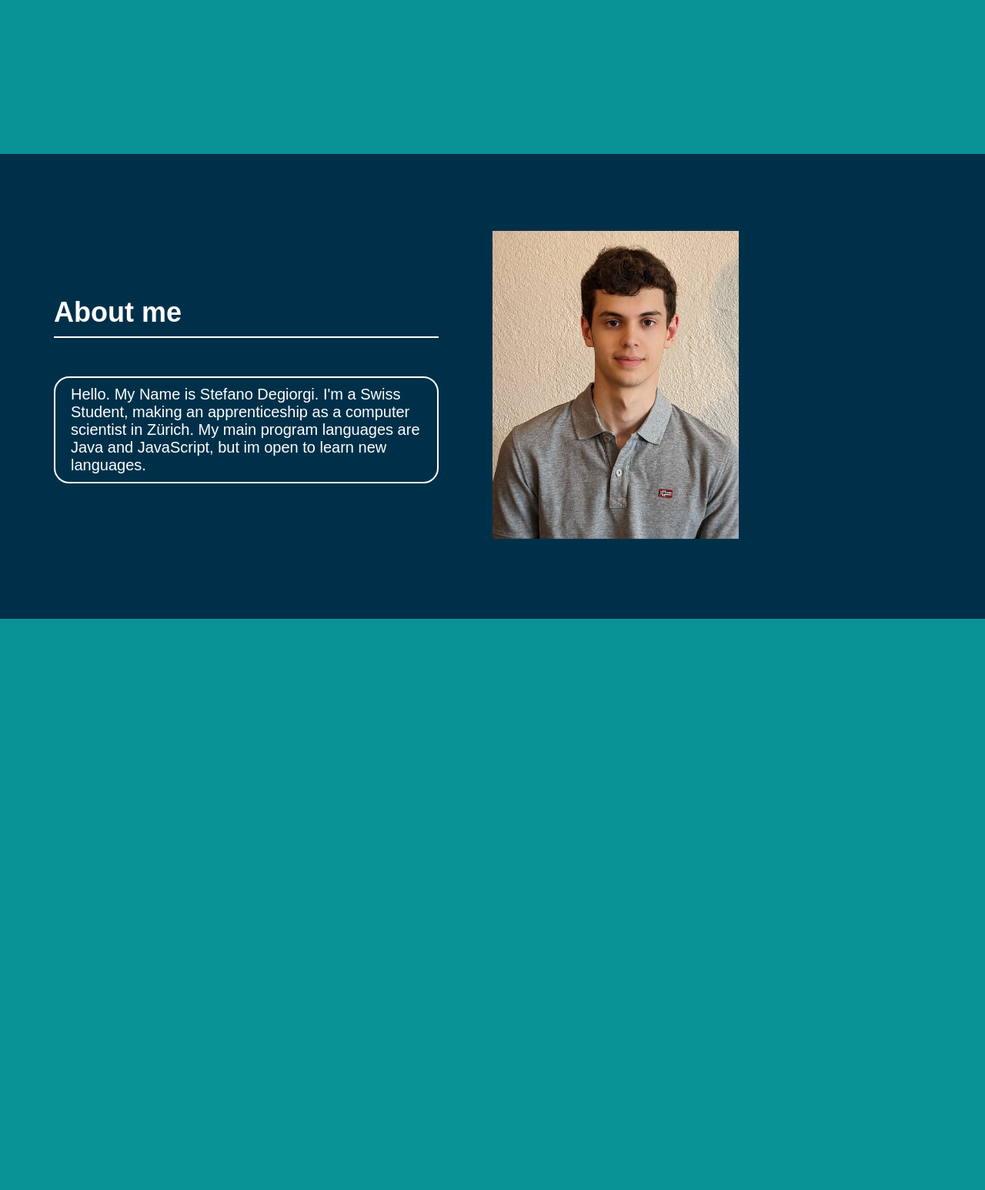
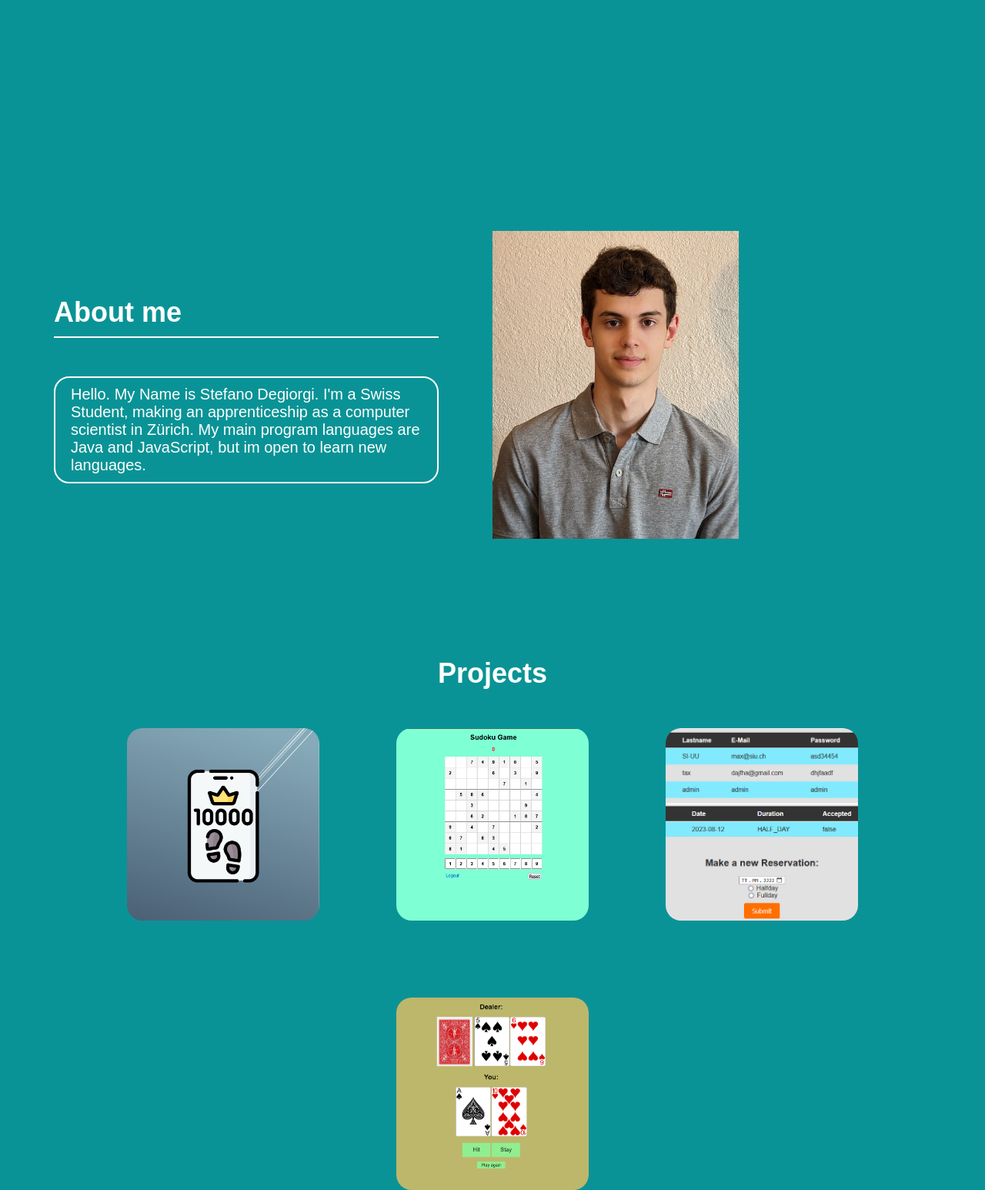
Before and after one commit to StefDegiorgi/portfolio, a PHP site: page / in a window 1280 px wide. Shown: the part 769-2315 px from the top of the page at 77% size. Before the commit the page ends 1573 px from the top, so only its background shows below. Run offline with PHP 8.4, Linux system fonts and the light colour scheme.

Commit message:
added projects

```diff
--- a/css/style.css
+++ b/css/style.css
@@ -1,5 +1,5 @@
 body {
-  background-color: #003049;
+  background-color: #0a9396;
   font-family: Arial, sans-serif;
   margin: 0;
   padding: 0;
@@ -71,6 +71,7 @@
   justify-content: center;
   align-items: center;
   padding: 100px 0;
+  margin-bottom: 10px;
 }
 
 .left,
@@ -102,23 +103,35 @@
   display: inline-block;
 }
 
-@media (max-width: 768px) {
-  header {
-    flex-direction: column;
-    text-align: center;
-  }
-
-  nav ul {
-    flex-direction: column;
-    align-items: center;
-  }
-
-  nav li {
-    margin: 10px 0;
-  }
-}
-
 .about-img {
   height: 400px;
   width: 320px;
 }
+
+
+.projects {
+  margin-top: 50px;
+  background-color: #0a9396;
+  text-align: center;
+}
+
+.projects h1 {
+  font-size: 36px;
+  color: white;
+  margin-bottom: 20Fpx;
+}
+
+.projects .projects {
+  display: flex;
+  justify-content: center;
+  align-items: center;
+  flex-wrap: wrap;
+  gap: 100px;
+}
+
+.project-img {
+  width: 250px;
+  height: 250px;
+  border-radius: 20px;
+  object-fit: cover;
+}
--- a/index.php
+++ b/index.php
@@ -7,6 +7,7 @@
   <meta http-equiv="X-UA-Compatible" content="ie=edge">
   <title>Protfolio | Stefano Degiorgi</title>
   <link rel="stylesheet" href="css/style.css">
+
   <link rel="icon" href="./favicon.ico" type="image/x-icon">
   <script src="index.js"></script>
 </head>
@@ -45,8 +46,18 @@
       </div>
     </div>
     <div class="right">
-      <img class="about-img" src="img/profil.jpg" alt="picture of nimai">
+      <img class="about-img" src="img/profil.jpg" alt="picture of stefano">
     </div>
   </section>
+  <section class="projects" id="projects">
+    <h1>Projects</h1>
+    <div class="projects">
+      <img class="project-img" src="img/step_goal.png">
+      <img class="project-img" src="img/sudoku-game.png">
+      <img class="project-img" src="img/user-list.png">
+      <img class="project-img" src="img/blackjack.png">
+    </div>
+  </section>
+
 </body>
 </html>
```
Also changed, not shown: img/blackjack.png (added), img/step_goal.png (added), img/sudoku-game.png (added), img/user-list.png (added).
